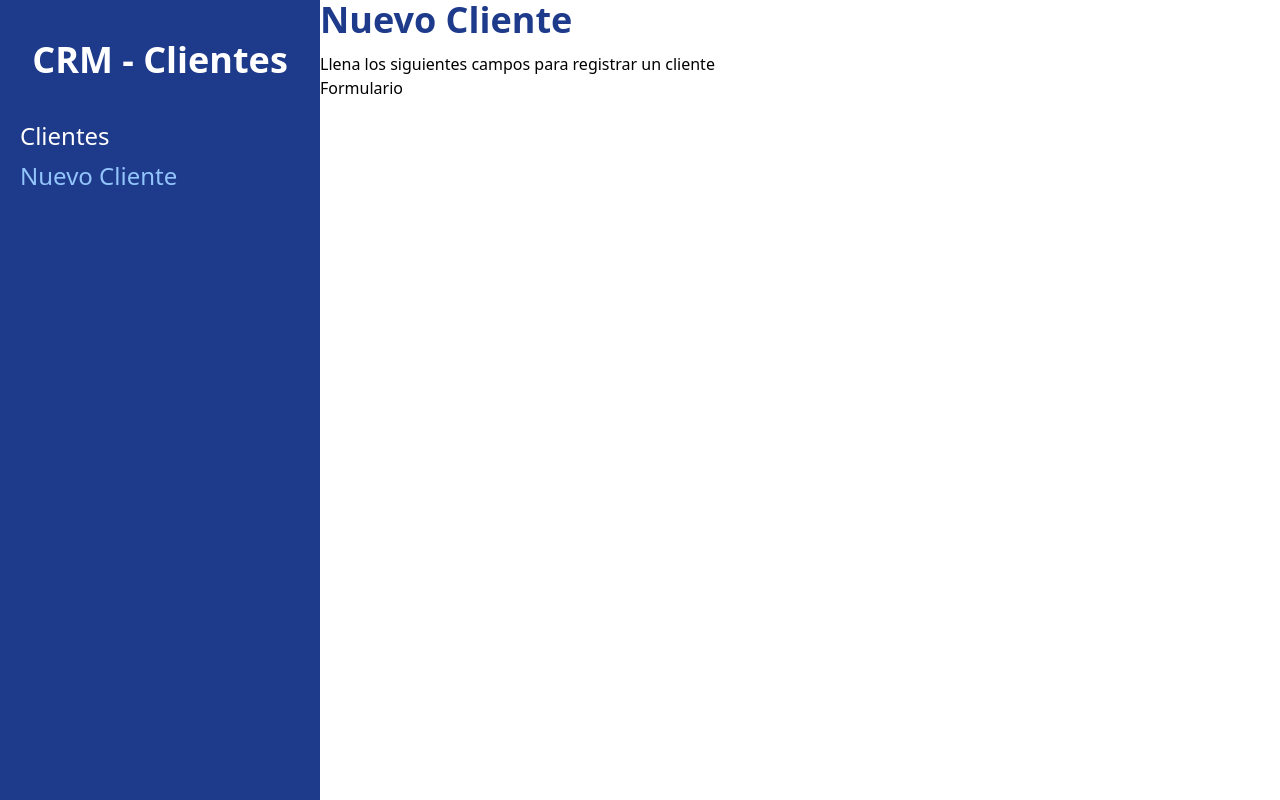
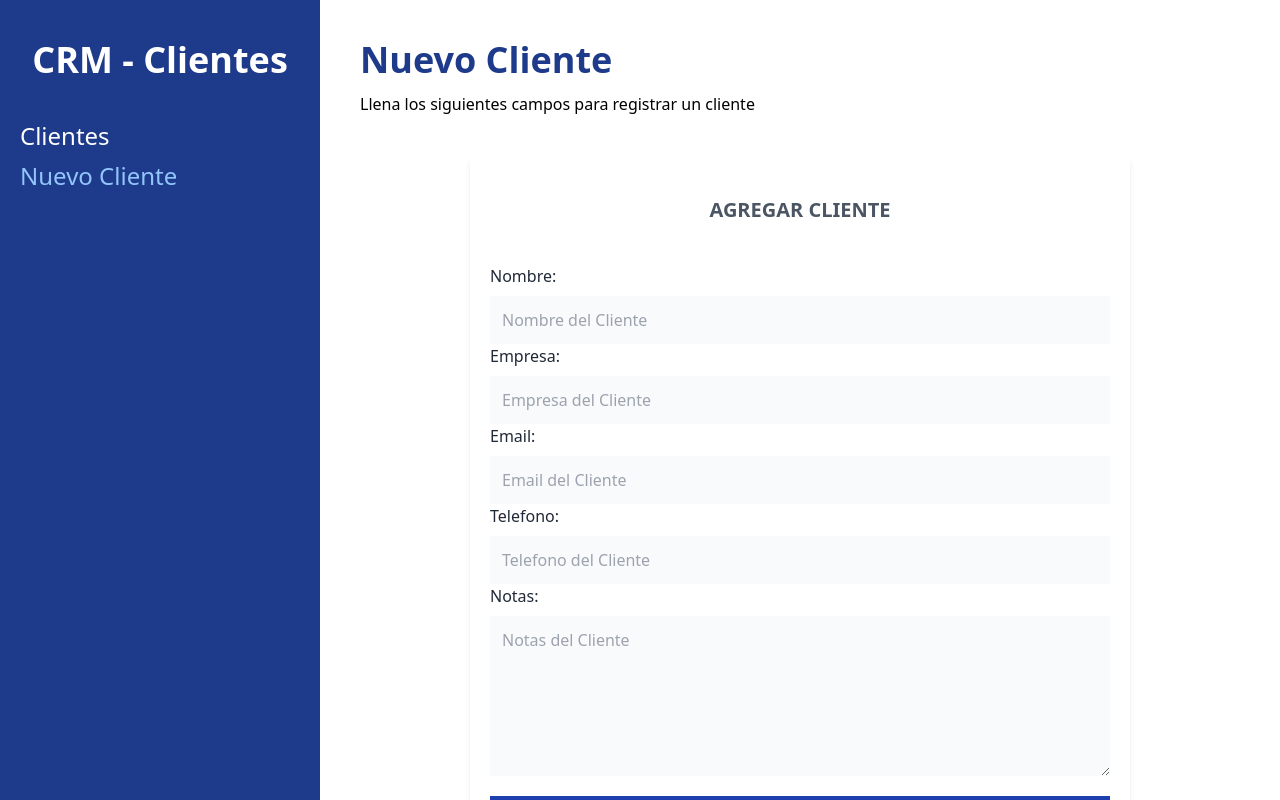
Before and after one commit to JesusOrtizAlvarez/React, a React (Vite) app in the folder crm-react/: page /clientes/nuevo in a window 1280 px wide. Built offline with nearby package versions, Linux system fonts and the light colour scheme.

Commit message:
Video 163

```diff
--- a/crm-react/package.json
+++ b/crm-react/package.json
@@ -10,11 +10,14 @@
   },
   "dependencies": {
     "autoprefixer": "^10.4.8",
+    "formik": "^2.2.9",
     "postcss": "^8.4.16",
     "react": "^18.2.0",
     "react-dom": "^18.2.0",
     "react-router-dom": "^6.3.0",
-    "tailwindcss": "^3.1.8"
+    "tailwindcss": "^3.1.8",
+    "up": "^1.0.2",
+    "yup": "^0.32.11"
   },
   "devDependencies": {
     "@types/react": "^18.0.17",
--- a/crm-react/src/components/Formulario.jsx
+++ b/crm-react/src/components/Formulario.jsx
@@ -1,8 +1,93 @@
 import React from 'react'
+import {Formik, Form, Field} from 'formik'
 
 const Formulario = () => {
   return (
-    <div>Formulario</div>
+    <div className='bg-white mt-10 px-5 py-10 rounded-md shadow-md md:w-3/4 mx-auto'>
+        <h1 className='text-gray-600 font-bold text-xl uppercase text-center'> Agregar Cliente</h1>
+
+        <Formik>
+            <Form
+            className='mt-10'>
+                <div>
+                    <label
+                        className='text-gray-800'
+                        htmlFor='nombre'
+                    >
+                        Nombre: </label>
+                    <Field
+                        id = 'nombre'
+                        type = 'text'
+                        className = 'mt-2 block w-full p-3 bg-gray-50'
+                        placeholder = "Nombre del Cliente"
+                    />
+                </div>
+
+                <div>
+                    <label
+                        className='text-gray-800'
+                        htmlFor='empresa'
+                    >
+                        Empresa: </label>
+                    <Field
+                        id = 'empresa'
+                        type = 'text'
+                        className = 'mt-2 block w-full p-3 bg-gray-50'
+                        placeholder = "Empresa del Cliente"
+                    />
+                </div>
+
+                <div>
+                    <label
+                        className='text-gray-800'
+                        htmlFor='email'
+                    >
+                        Email: </label>
+                    <Field
+                        id = 'email'
+                        type = 'email'
+                        className = 'mt-2 block w-full p-3 bg-gray-50'
+                        placeholder = "Email del Cliente"
+                    />
+                </div>
+
+                <div>
+                    <label
+                        className='text-gray-800'
+                        htmlFor='telefono'
+                    >
+                        Telefono: </label>
+                    <Field
+                        id = 'telefono'
+                        type = 'tel'
+                        className = 'mt-2 block w-full p-3 bg-gray-50'
+                        placeholder = "Telefono del Cliente"
+                    />
+                </div>
+
+                <div>
+                    <label
+                        className='text-gray-800'
+                        htmlFor='notas'
+                    >
+                        Notas: </label>
+                    <Field
+                        as = 'textarea'
+                        id = 'notas'
+                        type = 'text'
+                        className = 'mt-2 block w-full p-3 bg-gray-50 h-40'
+                        placeholder = "Notas del Cliente"
+                    />
+                </div>
+
+                <input
+                    type='submit'
+                    value = "Agregar Cliente"
+                    className='mt-5 w-full bg-blue-800 p-3 text-white uppercase font-bold text-lg'
+                />
+            </Form>
+        </Formik>
+    </div>
   )
 }
 
--- a/crm-react/src/layout/Layout.jsx
+++ b/crm-react/src/layout/Layout.jsx
@@ -20,7 +20,7 @@
                 </nav>
             </div>
 
-            <div className="md:w-3/4">
+            <div className="md:w-3/4 p-10 md:h-screen overflow-scroll">
                 <Outlet />
             </div>
 
```
Also changed, not shown: 1 other file (tests, documents, lock files or other folders).
